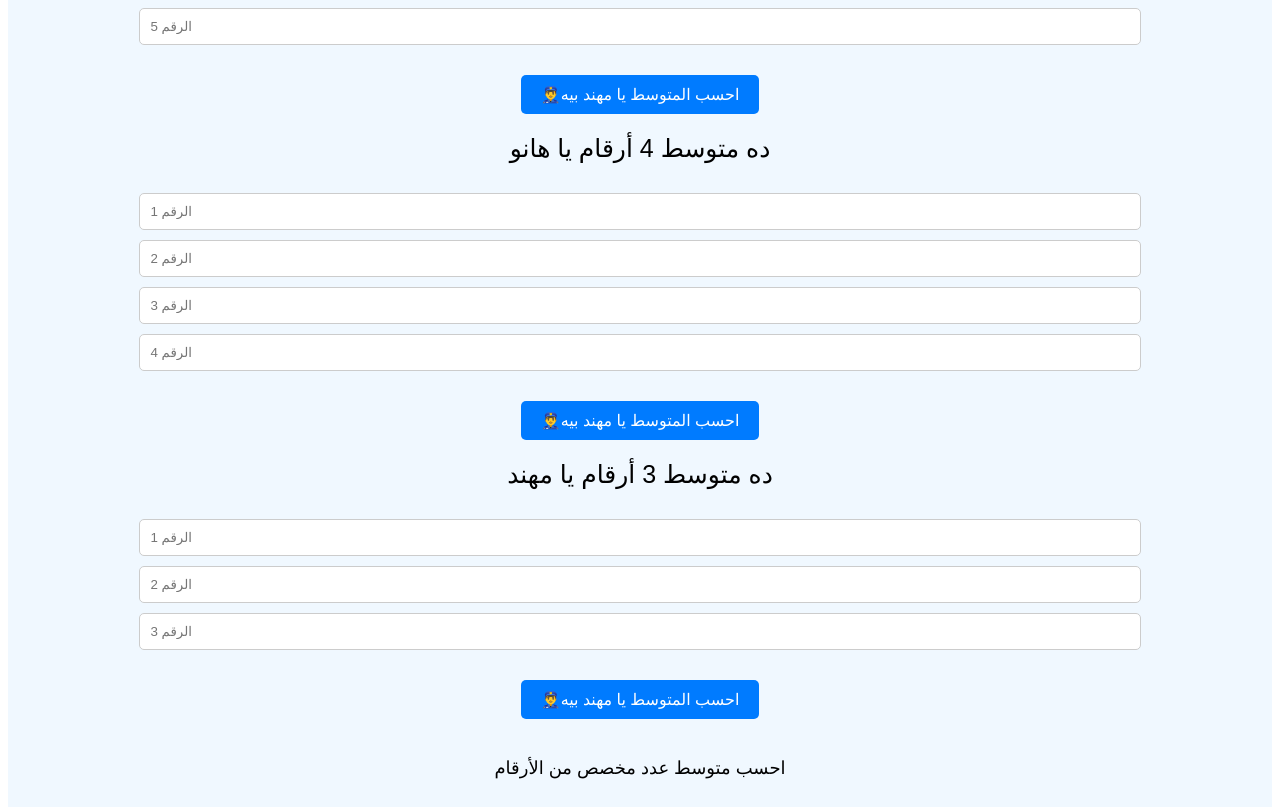
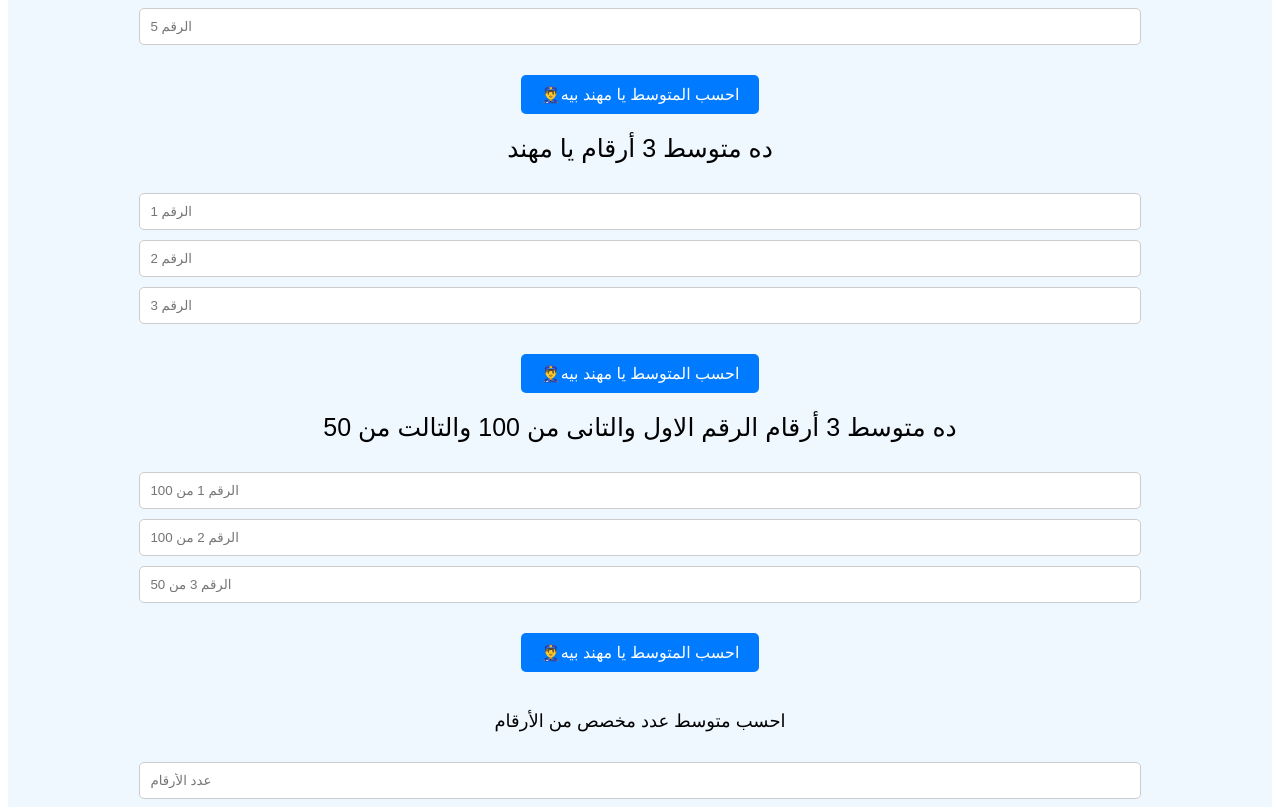
Before and after one commit to mohamedfathy32/mohand, a React (Vite) app: page / in a window 1280 px wide. Shown: the part 350-1157 px from the top of the page. Built offline with nearby package versions, Linux system fonts and the light colour scheme.

Commit message:
talabat mohand basha edit 6

```diff
--- a/src/App.jsx
+++ b/src/App.jsx
@@ -3,13 +3,15 @@ import AverageCalculator from "./AverageCalculator";
 import AverageCalculatorDaynamic from "./AverageCalculatorDaynamic";
 import Average3Digit from "./Average3Digit.jsx";
 import Average4Digit from "./Average4Digit.jsx";
+import Two100One50 from "./Two100One50.jsx";
 
 function App() {
   return (
     <NightModeProvider>
       <AverageCalculator />
-      <Average4Digit/>
+      {/* <Average4Digit/> */}
       <Average3Digit/>
+      <Two100One50/>
       <AverageCalculatorDaynamic />
     </NightModeProvider>
   );
--- /dev/null
+++ b/src/Two100One50.jsx
@@ -0,0 +1,125 @@
+import { useState } from 'react';
+import { useNightMode } from './NightModeContext';
+
+export default function Two100One50() {
+    const [numbers, setNumbers] = useState(["", "", ""]);
+    const [average, setAverage] = useState(null);
+    const [error, setError] = useState("");
+
+    const { isNightMode } = useNightMode();
+
+    const handleInputChange = (index, value) => {
+        const newNumbers = [...numbers];
+        newNumbers[index] = value;
+        setNumbers(newNumbers);
+    };
+
+    const calculateAverage = () => {
+        const validNumbers = numbers.map((num) => parseFloat(num)).filter((num) => !isNaN(num));
+
+        if (validNumbers.length !== 3) {
+            setError("انا اسف يحبيب اخوك بس لازم تدخل التلت ارقام");
+            setAverage(null);
+            return;
+        }
+
+        // Check conditions for each number
+        if (validNumbers[0] > 100 || validNumbers[0] < 0) {
+            setError("الرقم الأول لازم يكون من 100%");
+            setAverage(null);
+            return;
+        }
+
+        if (validNumbers[1] > 100 || validNumbers[1] < 0) {
+            setError("الرقم الثاني لازم يكون من 100%");
+            setAverage(null);
+            return;
+        }
+
+        if (validNumbers[2] > 50 || validNumbers[2] < 0) {
+            setError("الرقم الثالث لازم يكون من 50%");
+            setAverage(null);
+            return;
+        }
+
+        const adjustedNumbers = [
+            validNumbers[0],
+            validNumbers[1],
+            (validNumbers[2] * 100) / 50, // Normalize the third number to 100%
+        ];
+
+        const sum = adjustedNumbers.reduce((acc, curr) => acc + curr, 0);
+        setAverage(sum / 3); // Calculate the average
+        setError("");
+        setNumbers(["", "", ""]);
+    };
+
+    return (
+        <div
+            style={{
+                fontFamily: "Arial, sans-serif",
+                backgroundColor: isNightMode ? "#121212" : "#f0f8ff",
+                color: isNightMode ? "#FFF" : "#000",
+                paddingInline: "20px",
+                textAlign: "center",
+                transition: "background-color 0.3s ease, color 0.3s ease",
+            }}
+        >
+            <p style={{ fontSize: "25px", marginBottom: "30px", marginTop: "0px", paddingTop: "20px" }}>
+                ده متوسط 3 أرقام الرقم الاول والتانى من 100 والتالت من 50
+            </p>
+            {numbers.map((num, index) => (
+                <input
+                    key={index}
+                    type="number"
+                    value={num}
+                    placeholder={index==2? `الرقم ${index+1} من 50`:`الرقم ${index+1} من 100`}
+                    onChange={(e) => handleInputChange(index, e.target.value)}
+                    style={{
+                        display: "block",
+                        margin: "10px auto",
+                        padding: "10px",
+                        width: "80%",
+                        borderRadius: "5px",
+                        border: "1px solid #ccc",
+                        backgroundColor: isNightMode ? "#333" : "#FFF",
+                        color: isNightMode ? "#FFF" : "#000",
+                        transition: "background-color 0.3s ease, color 0.3s ease",
+                    }}
+                />
+            ))}
+            <button
+                onClick={calculateAverage}
+                style={{
+                    marginTop: "20px",
+                    padding: "10px 20px",
+                    backgroundColor: isNightMode ? "#4CAF50" : "#007BFF",
+                    color: "#FFF",
+                    border: "none",
+                    borderRadius: "5px",
+                    cursor: "pointer",
+                    fontSize: "16px",
+                    transition: "background-color 0.3s ease",
+                }}
+            >
+                👮‍♂️احسب المتوسط يا مهند بيه
+            </button>
+            {error && (
+                <p style={{ color: "red", marginTop: "20px", fontWeight: "bold", marginBottom: "0" }}>{error}</p>
+            )}
+            {average !== null && (
+                <p
+                    style={{
+                        marginBottom: "0px",
+                        marginTop: "20px",
+                        fontSize: "20px",
+                        color: isNightMode ? "#FFEB3B" : "#28a745",
+                        fontWeight: "bold",
+                    }}
+                >
+                    🫡المتوسط هو: {average.toFixed(2)} يا باشا
+                </p>
+            )}
+        </div>
+    );
+}
```
